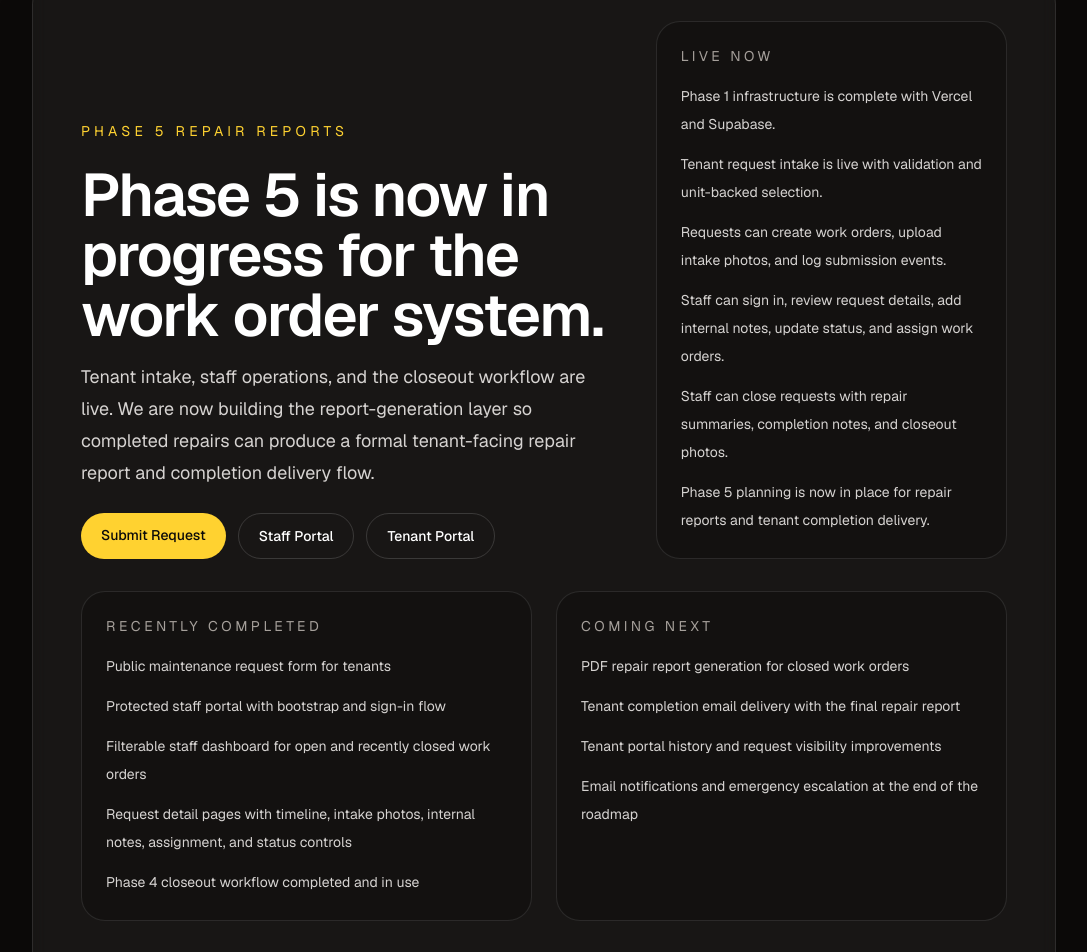
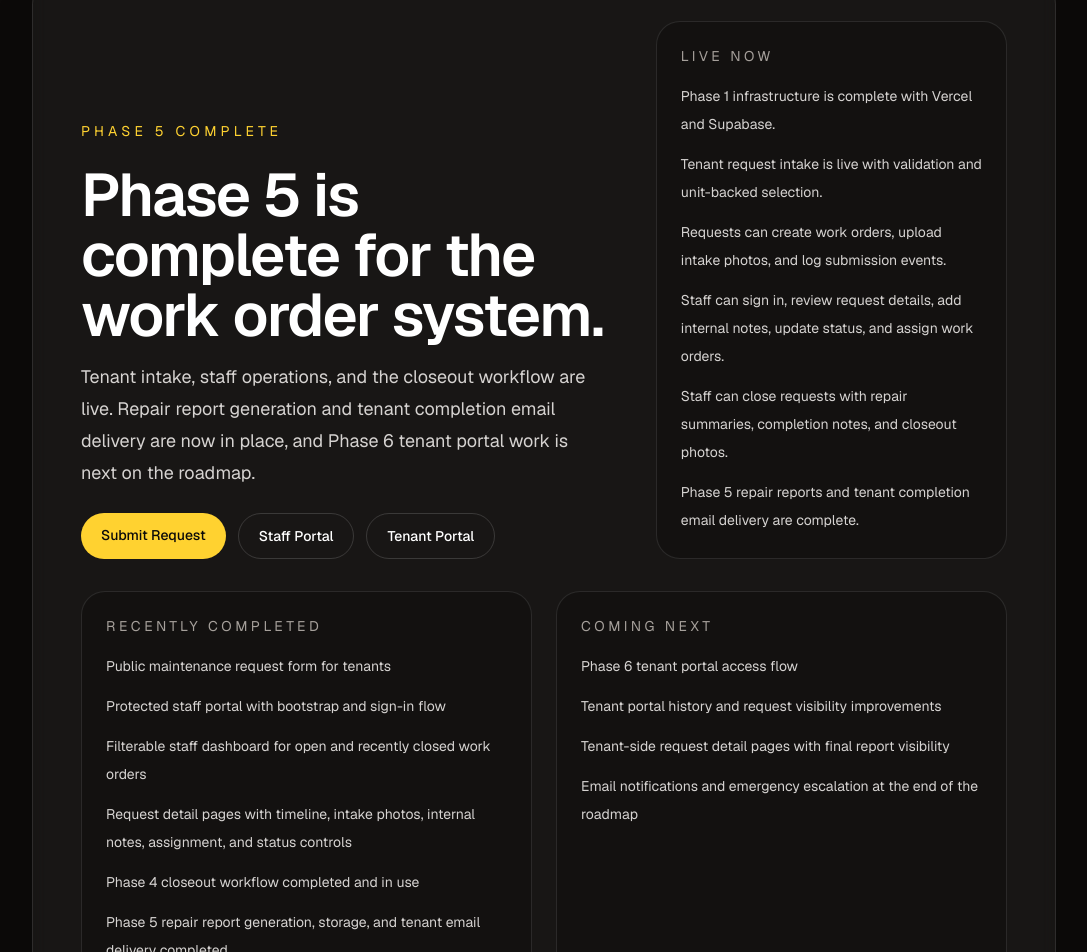
Before and after one commit to chris96/WorkOrderSoftware, a Next.js app: page / in a window 1280 px wide. Shown: the part 92-1044 px from the top of the page, without its empty margins (96-1183 px from the left). Built offline with nearby package versions, Linux system fonts and the light colour scheme.

Commit message:
Update homepage for Phase 5 completion

```diff
--- a/src/app/page.tsx
+++ b/src/app/page.tsx
@@ -5,7 +5,7 @@ export default function Home() {
     month: "long",
     day: "numeric",
     year: "numeric",
-  }).format(new Date("2026-04-08T12:00:00-04:00"));
+  }).format(new Date("2026-04-14T12:00:00-04:00"));
 
   return (
     <main className="flex flex-1 items-center justify-center px-6 py-16">
@@ -13,17 +13,17 @@ export default function Home() {
         <div className="grid gap-12 md:grid-cols-[1.2fr_0.8fr] md:items-end">
           <section className="space-y-6">
             <p className="text-sm uppercase tracking-[0.3em] text-amber-300">
-              Phase 5 Repair Reports
+              Phase 5 Complete
             </p>
             <div className="space-y-4">
               <h1 className="max-w-2xl text-4xl font-semibold tracking-tight text-white md:text-6xl">
-                Phase 5 is now in progress for the work order system.
+                Phase 5 is complete for the work order system.
               </h1>
               <p className="max-w-2xl text-lg leading-8 text-stone-300">
                 Tenant intake, staff operations, and the closeout workflow are
-                live. We are now building the report-generation layer so completed
-                repairs can produce a formal tenant-facing repair report and
-                completion delivery flow.
+                live. Repair report generation and tenant completion email delivery
+                are now in place, and Phase 6 tenant portal work is next on the
+                roadmap.
               </p>
             </div>
             <div className="flex flex-wrap gap-3">
@@ -49,7 +49,7 @@ export default function Home() {
               <li>Requests can create work orders, upload intake photos, and log submission events.</li>
               <li>Staff can sign in, review request details, add internal notes, update status, and assign work orders.</li>
               <li>Staff can close requests with repair summaries, completion notes, and closeout photos.</li>
-              <li>Phase 5 planning is now in place for repair reports and tenant completion delivery.</li>
+              <li>Phase 5 repair reports and tenant completion email delivery are complete.</li>
             </ul>
           </section>
         </div>
@@ -65,6 +65,7 @@ export default function Home() {
               <li>Filterable staff dashboard for open and recently closed work orders</li>
               <li>Request detail pages with timeline, intake photos, internal notes, assignment, and status controls</li>
               <li>Phase 4 closeout workflow completed and in use</li>
+              <li>Phase 5 repair report generation, storage, and tenant email delivery completed</li>
             </ul>
           </div>
 
@@ -73,9 +74,9 @@ export default function Home() {
               Coming Next
             </h2>
             <ul className="mt-4 space-y-3 text-sm leading-7 text-stone-300">
-              <li>PDF repair report generation for closed work orders</li>
-              <li>Tenant completion email delivery with the final repair report</li>
+              <li>Phase 6 tenant portal access flow</li>
               <li>Tenant portal history and request visibility improvements</li>
+              <li>Tenant-side request detail pages with final report visibility</li>
               <li>Email notifications and emergency escalation at the end of the roadmap</li>
             </ul>
           </div>
@@ -84,7 +85,7 @@ export default function Home() {
         <footer className="mt-10 flex flex-col gap-2 border-t border-white/10 pt-6 text-sm text-stone-400 md:flex-row md:items-center md:justify-between">
           <p>This application is currently under development.</p>
           <p>
-            Status: Phase 5 in progress as of {currentDate}
+            Status: Phase 5 complete, with Phase 6 next as of {currentDate}
           </p>
         </footer>
       </div>
```
